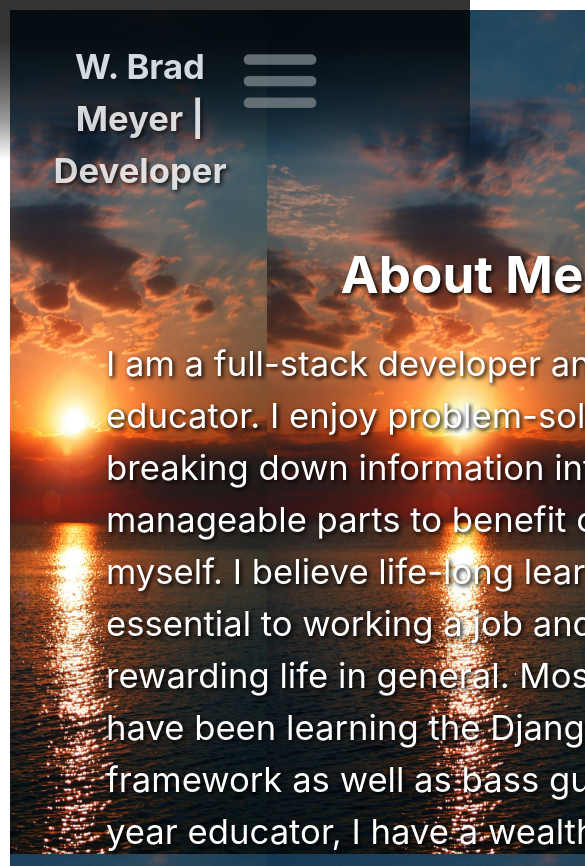
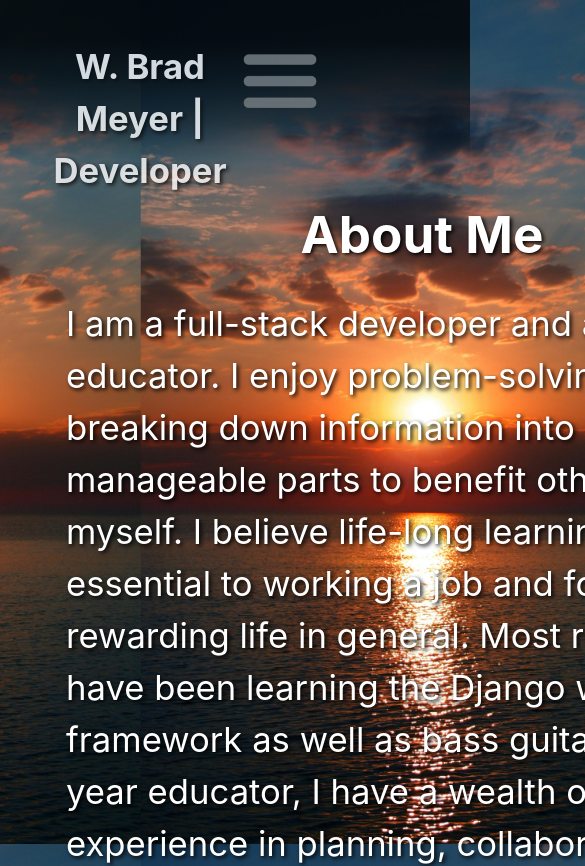
Before and after one commit to Wbradmeyer/vitePortfolio, a Vue app: page / in a window 390 px wide. Shown: the top 866 px of the page, 585 px wide, since content can reach past the window. Built offline with nearby package versions, Linux system fonts and the light colour scheme.

Commit message:
adjust background 4

```diff
--- a/src/style.css
+++ b/src/style.css
@@ -75,8 +75,5 @@ button:focus-visible {
 @media screen and (max-width: 480px) {
   body {
     background-image: url('./assets/pexels-sasha-martynov-1212600.jpg');
-    background-size: 100%;
-    padding: 30px;
-    margin: 10px;
   }
 }
```
